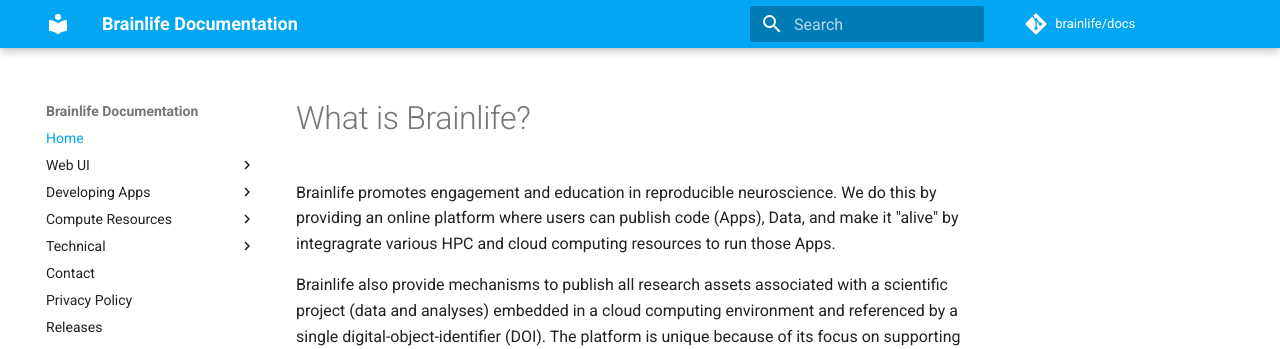
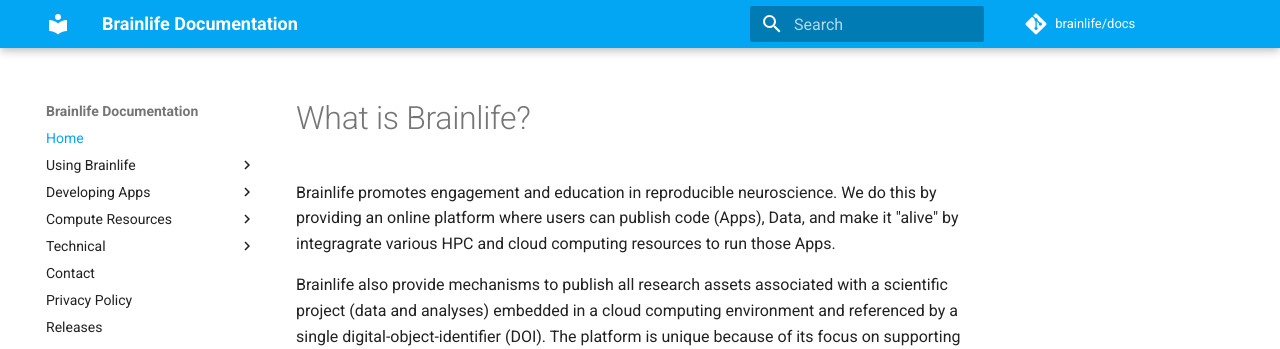
Before and after one commit to brainlife/docs, an MkDocs documentation site: the page built from docs/index.md, in a window 1280 px wide. Shown: the top 349 px of the page. Built offline with MkDocs 1.6.1 and Material for MkDocs 9.7.7, drawn with Linux system fonts in a browser that asks for light colours; comment, search, counter and statistics services are not loaded.

Commit message:
Update mkdocs.yml
updated lingo

```diff
--- a/mkdocs.yml
+++ b/mkdocs.yml
@@ -16,7 +16,7 @@
 
 nav:
   - Home: index.md
-  - Web UI:
+  - Using Brainlife:
     - Tutorial: user/tutorial.md
     - Projects: user/project.md
     - Datatypes: user/datatypes.md
```
